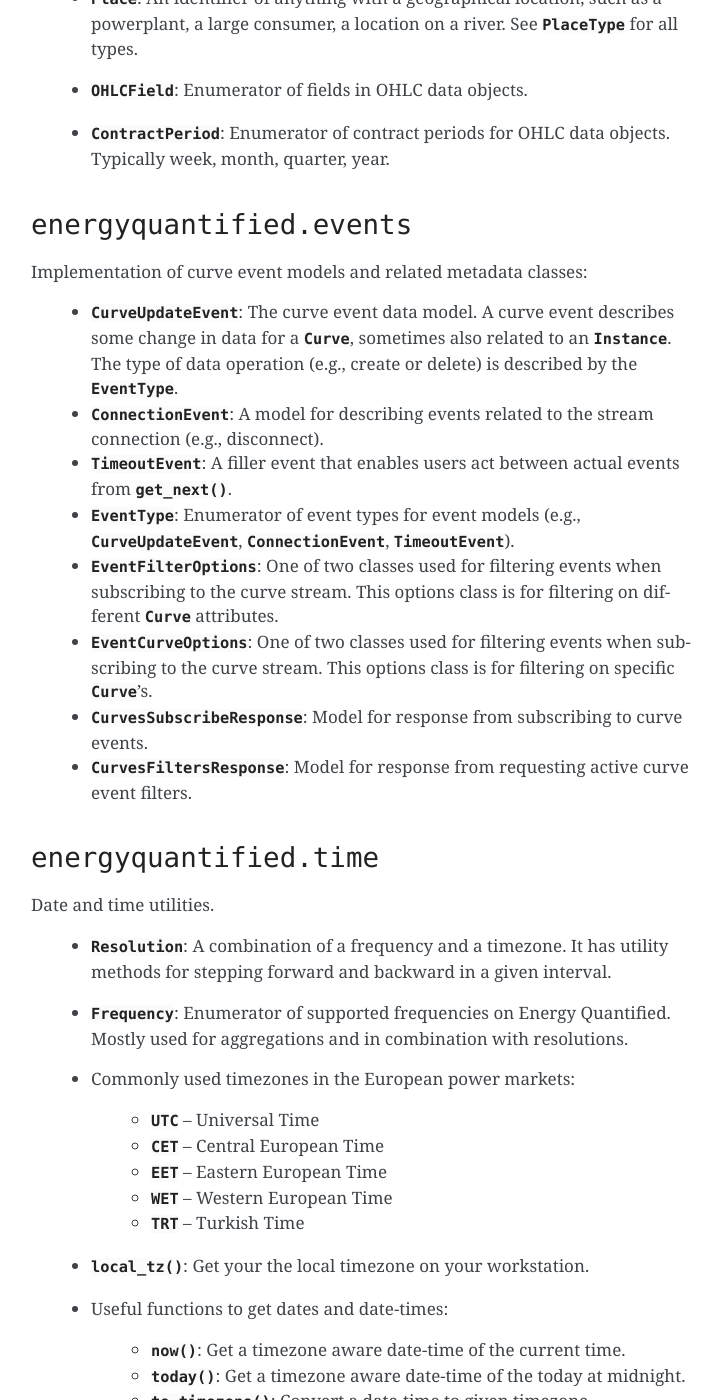
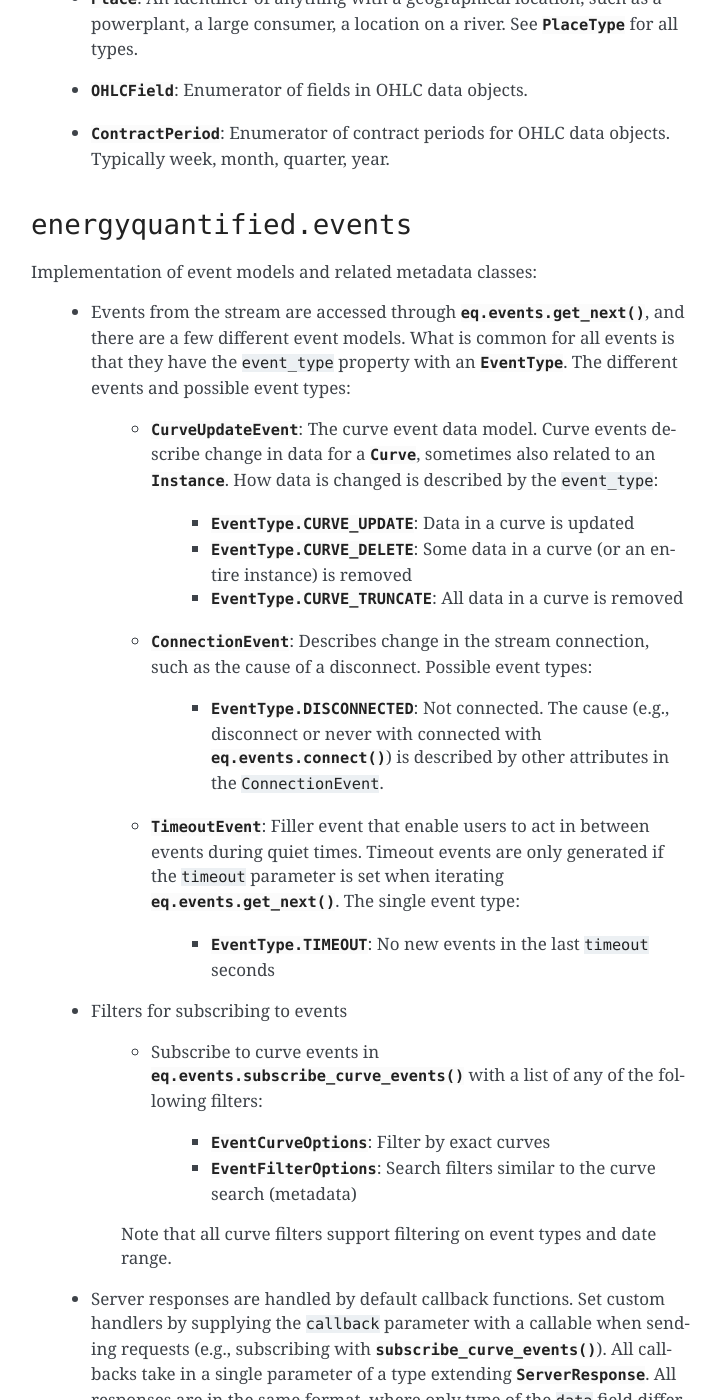
Before and after one commit to energyquantified/eq-python-client, a Sphinx documentation site: the page built from docs/reference/packages.rst, in a window 1280 px wide and 1400 px high, scrolled down 1707 px. Shown: the whole window, without its empty margins (389-1111 px from the left). Built offline with Sphinx 7.4.7, drawn with Linux system fonts in a browser that asks for light colours; some of the changed text lies outside the part shown.

Commit message:
Improve push docs ++ minor refactoring

```diff
--- a/docs/reference/packages.rst
+++ b/docs/reference/packages.rst
@@ -101,7 +101,84 @@
 ``energyquantified.events``
 -----------------------------
 
-Implementation of curve event models and related metadata classes:
+Implementation of event models and related metadata classes:
+
+ * Events from the stream are accessed through
+   :py:meth:`eq.events.get_next() <energyquantified.api.EventsAPI.get_next>`,
+   and there are a few different event models. What is common for all events is
+   that they have the ``event_type`` property with an
+   :py:class:`EventType <energyquantified.events.EventType>`. The different
+   events and possible event types:
+
+    * :py:class:`CurveUpdateEvent <energyquantified.events.CurveUpdateEvent>`:
+      The curve event data model. Curve events describe change in data for
+      a :py:class:`Curve <energyquantified.metadata.Curve>`, sometimes also
+      related to an :py:class:`Instance <energyquantified.metadata.Instance>`.
+      How data is changed is described by the ``event_type``:
+
+        * :py:class:`EventType.CURVE_UPDATE <energyquantified.events.EventType>`:
+          Data in a curve is updated
+        * :py:class:`EventType.CURVE_DELETE <energyquantified.events.EventType>`:
+          Some data in a curve (or an entire instance) is removed
+        * :py:class:`EventType.CURVE_TRUNCATE <energyquantified.events.EventType>`:
+          All data in a curve is removed
+
+    * :py:class:`ConnectionEvent <energyquantified.events.ConnectionEvent>`:
+      Describes change in the stream connection, such as the cause of a
+      disconnect. Possible event types:
+
+        * :py:class:`EventType.DISCONNECTED <energyquantified.events.EventType>`:
+          Not connected. The cause (e.g., disconnect or never with connected
+          with
+          :py:meth:`eq.events.connect() <energyquantified.api.EventsAPI.connect>`)
+          is described by other attributes in the ``ConnectionEvent``.
+
+    * :py:class:`TimeoutEvent <energyquantified.events.TimeoutEvent>`:
+      Filler event that enable users to act in between events during
+      quiet times. Timeout events are only generated if the ``timeout``
+      parameter is set when iterating
+      :py:meth:`eq.events.get_next() <energyquantified.api.EventsAPI.get_next>`.
+      The single event type:
+
+        * :py:class:`EventType.TIMEOUT <energyquantified.events.TIMEOUT>`:
+          No new events in the last ``timeout`` seconds
+
+ * Filters for subscribing to events
+
+    * Subscribe to curve events in
+      :py:meth:`eq.events.subscribe_curve_events() <energyquantified.api.EventsAPI.subscribe_curve_events>`
+      with a list of any of the following filters:
+
+        * :py:class:`EventCurveOptions <energyquantified.events.EventCurveOptions>`:
+          Filter by exact curves
+
+        * :py:class:`EventFilterOptions <energyquantified.events.EventFilterOptions>`:
+          Search filters similar to the curve search (metadata)
+
+    Note that all curve filters support filtering on event types and date range.
+
+
+ * Server responses are handled by default callback functions. Set custom
+   handlers by supplying the ``callback`` parameter with a callable when sending
+   requests (e.g., subscribing with
+   :py:meth:`subscribe_curve_events() <energyquantified.api.EventsAPI.subscribe_curve_events>`).
+   All callbacks take in a single parameter of a type extending
+   :py:class:`ServerResponse <energyquantified.events.messages.ServerResponse>`.
+   All responses are in the same format, where only type of the ``data`` field
+   differ. Responses and types:
+
+    * Response from :py:meth:`subscribe_curve_events() <energyquantified.api.EventsAPI.subscribe_curve_events>`:
+      :py:class:`CurvesSubscribeResponse <energyquantified.events.CurvesSubscribeResponse>`.
+      The ``data`` field is a
+      :py:class:`CurvesSubscribeData <energyquantified.events.CurvesSubscribeData>`,
+      which consists of a list of curve event filters and optionally an event id.
+
+    * Response from :py:meth:`get_curve_filters() <energyquantified.api.EventsAPI.get_curve_filters>`:
+      :py:class:`CurvesFiltersResponse <energyquantified.events.CurvesFiltersResponse>`.
+      The ``data`` field is a
+      :py:class:`CurvesFiltersData <energyquantified.events.CurvesFiltersData>`,
+      which is a list of curve event filters.
+
 
  * :py:class:`CurveUpdateEvent <energyquantified.events.CurveUpdateEvent>`: The
    curve event data model. A curve event describes some change in data for a
@@ -115,7 +192,7 @@
 
  * :py:class:`TimeoutEvent <energyquantified.events.TimeoutEvent>`:
    A filler event that enables users act between actual events from
-   :py:meth:`get_next() <energyquantified.api.CurveUpdateEventAPI.get_next>`.
+   :py:meth:`get_next() <energyquantified.api.EventsAPI.get_next>`.
 
  * :py:class:`EventType <energyquantified.events.EventType>`:
    Enumerator of event types for event models (e.g.,
@@ -136,8 +213,18 @@
  * :py:class:`CurvesSubscribeResponse <energyquantified.events.CurvesSubscribeResponse>`:
    Model for response from subscribing to curve events.
 
+ * :py:class:`CurvesSubscribeData <energyquantified.events.CurvesSubscribeData>`:
+   The ``data`` field in a
+   :py:class:`CurvesSubscribeResponse <energyquantified.events.CurvesSubscribeResponse>`.
+   Consists of a list of curve event filters and optionally an event id.
+
  * :py:class:`CurvesFiltersResponse <energyquantified.events.CurvesFiltersResponse>`:
    Model for response from requesting active curve event filters.
+
+ * :py:class:`CurvesFiltersData <energyquantified.events.CurvesFiltersData>`:
+   The ``data`` field in a
+   :py:class:`CurvesFiltersResponse <energyquantified.events.CurvesFiltersResponse>`.
+   Consists of a list of curve event filters.
 
 ``energyquantified.time``
 -------------------------
--- a/docs/reference/reference.rst
+++ b/docs/reference/reference.rst
@@ -72,7 +72,7 @@
 
 ------
 
-.. autoclass:: energyquantified.api.CurveUpdateEventAPI
+.. autoclass:: energyquantified.api.EventsAPI
    :inherited-members:
 
 
--- a/setup.py
+++ b/setup.py
@@ -11,7 +11,7 @@
     "pytz",
     "tzlocal",
     "python-dateutil>=2.8.0,<2.9",
-    "websocket-client>=1.5.1,<1.6",
+    "websocket-client==1.5.1",
 ]
 # tests_require = [
 #     "pytest",
```
Also changed, not shown: docs/userguide/curve-events.rst (+27 -27 lines), 15 other files.
